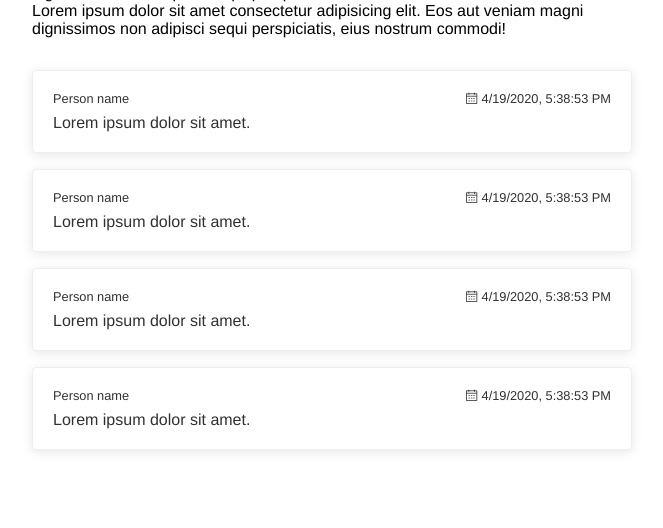
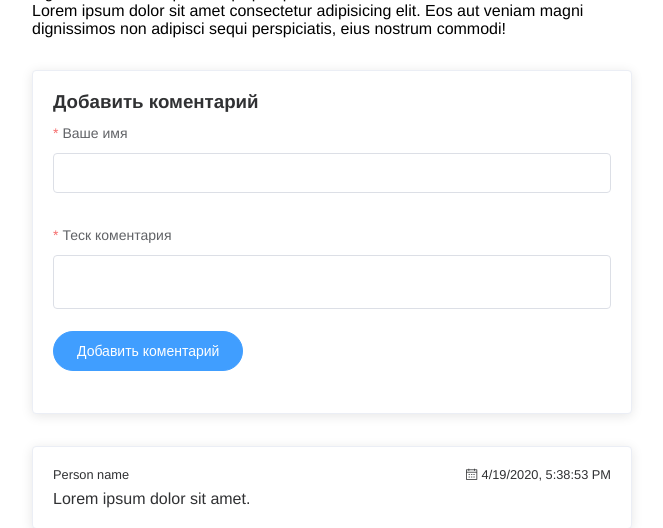
Before and after one commit to GoryachkoP/blog-nuxt, a Nuxt app: page /post/1 in a window 1280 px wide. Shown: the part 689-1217 px from the top of the page, without its empty margins (308-971 px from the left). Built offline with nearby package versions, Linux system fonts and the light colour scheme.

Commit message:
validation and logic for commenting

```diff
--- /dev/null
+++ b/components/main/CommentForm.vue
@@ -0,0 +1,88 @@
+<template>
+  <el-card class="form-container">
+    <el-form
+      :model="controls"
+      :rules="rules"
+      ref="form"
+      @submit.native.prevent="onSubmit"
+    >
+
+      <h1>Добавить коментарий</h1>
+
+      <el-form-item label="Ваше имя" prop="name">
+        <el-input v-model.trim="controls.name"/>
+      </el-form-item>
+
+      <el-form-item label="Теск коментария" prop="text">
+        <el-input
+          type="textarea"
+          v-model="controls.text"
+          resize="none"
+          :rows="2"
+
+        />
+      </el-form-item>
+
+      <el-form-item>
+        <el-button
+          type="primary"
+          round
+          native-type="submit"
+          :loading="loading"
+        >
+          Добавить коментарий
+        </el-button>
+      </el-form-item>
+    </el-form>
+  </el-card>
+</template>
+
+<script>
+  export default {
+    data() {
+      return {
+        loading: false,
+        controls: {
+          name: '',
+          text: ''
+        },
+        rules: {
+          name: [
+            { required: true, message: 'Имя не должно быть пустым', trigger: 'blur' }
+          ],
+          text: [
+            { required: true, message: 'Введите Ваш коментарий', trigger: 'blur' }
+          ]
+        }
+      }
+    },
+    methods: {
+      onSubmit(formName) {
+        this.$refs.form.validate(valid => {
+          if (valid) {
+            this.loading = true
+            const formData = {
+              name: this.controls.name,
+              text: this.controls.text,
+              postId: ''
+            }
+            try {
+              setTimeout(() => {
+                this.$emit('сreated')
+                this.$message.success('Коментарий добавлен')
+              }, 2000)
+            } catch (e) {
+              this.loading = false
+            }
+          }
+        });
+      }
+    }
+  }
+</script>
+
+<style lang="scss" scoped>
+  .form-container {
+    margin-bottom: 2rem;
+  }
+</style>
--- a/pages/post/_id.vue
+++ b/pages/post/_id.vue
@@ -38,7 +38,10 @@
     </main>
 
     <footer>
-      <!-- Form -->
+      <app-comment-form
+        v-if="canAddComment"
+        @сreated="createCommentHandler"
+      ></app-comment-form>
 
       <div class="comments" v-if="true">
         <app-comment
@@ -54,12 +57,24 @@
 
 <script>
 import AppComment from '@/components/main/Comment.vue'
+import AppCommentForm from '@/components/main/CommentForm.vue';
   export default {
-    components: {
-      AppComment
-    },
     validate({ params }) {
       return Boolean(params.id)
+    },
+    data() {
+      return {
+        canAddComment: true
+      }
+    },
+    methods: {
+      createCommentHandler() {
+        this.canAddComment = false
+      }
+    },
+    components: {
+      AppComment,
+      AppCommentForm
     }
   }
 </script>
```
